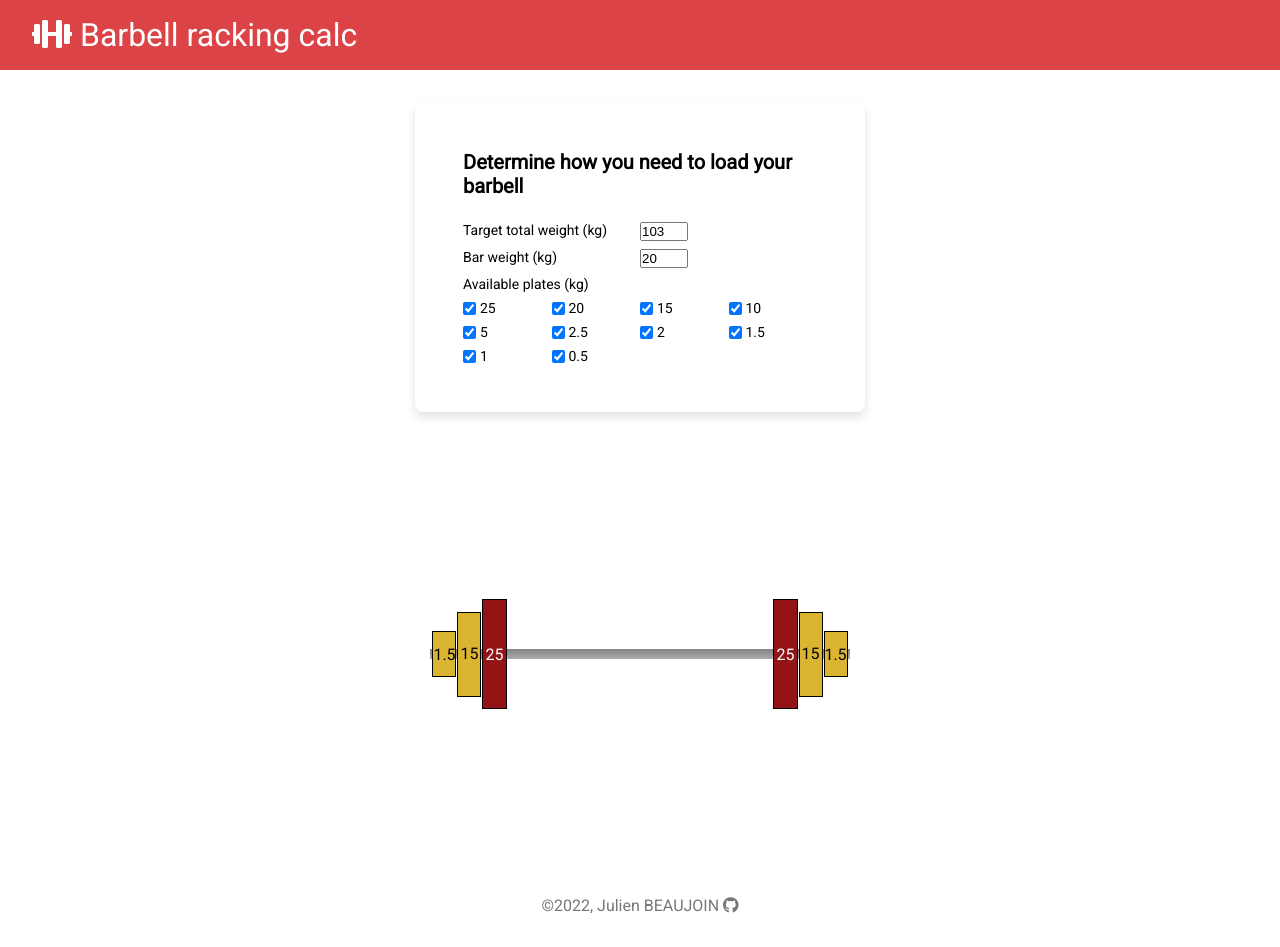
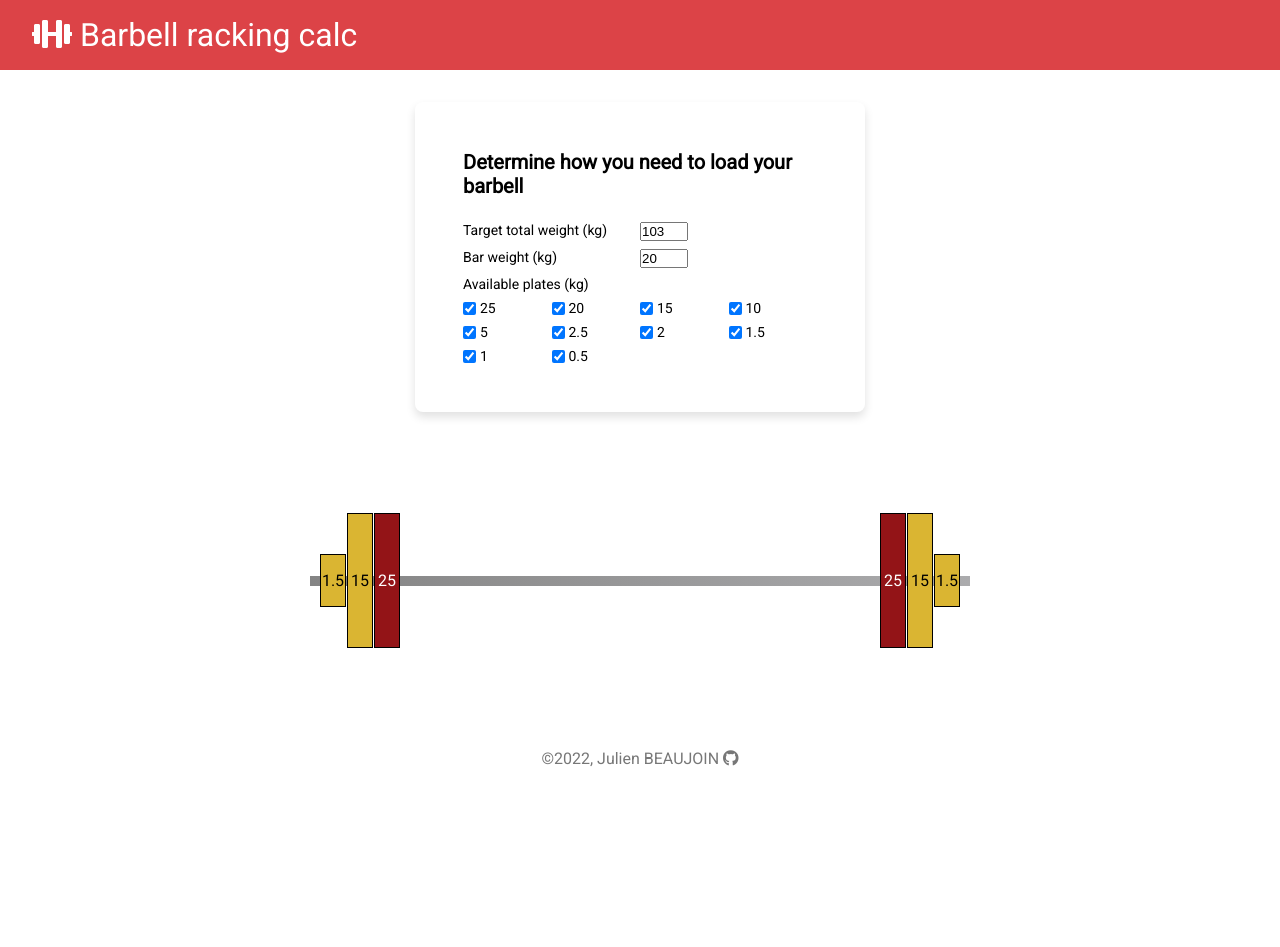
Before and after one commit to Julien-B-py/barbell-racking-calc, a React (Create React App) app: page / in a window 1280 px wide. After the commit the page ends 800 px from the top, so only its background shows below. Built offline with nearby package versions, Linux system fonts and the light colour scheme.

Commit message:
v0.5.1
Edit CSS for better mobile display.

```diff
--- a/public/index.css
+++ b/public/index.css
@@ -90,20 +90,20 @@ footer a:hover {
 }
 
 .bar {
-  height: 420px;
-  width: 10px;
+  height: 10px;
+  width: 660px;
   background: linear-gradient(270deg, rgba(171, 171, 173, 1) 0%, rgba(132, 132, 132, 1) 100%)
 }
 
 .right {
   position: absolute;
-  bottom: 2px;
+  right: 10px;
   z-index: 10;
 }
 
 .left {
   position: absolute;
-  top: 2px;
+  left: 10px;
   z-index: 10;
 }
 
@@ -113,7 +113,6 @@ footer a:hover {
 
 .plates {
   display: flex;
-  flex-direction: column;
   align-items: center;
   gap: 1px;
 }
@@ -127,28 +126,25 @@ footer a:hover {
 .result {
   display: flex;
   flex-direction: column;
-  align-items: center;
   text-align: center;
-  transition: transform 0.5s ease;
   flex: 1;
   justify-content: center;
   position: relative;
-}
-
-.result .plate div {
-  transition: transform 0.5s ease;
+  transform: translateX(-45%);
+  margin: 5rem 0;
+  transition: transform 1s ease;
 }
 
 .result .plate {
   padding: 0.1rem;
+  display: flex;
+  align-items: center;
+  width: 26px;
+  justify-content: center;
 }
 
-@media (min-width: 600px) {
+@media (min-width: 680px) {
   .result {
-    transform: rotate(90deg);
-  }
-
-  .result .plate div {
-    transform: rotate(-90deg);
+    transform: translate(0);
   }
 }
--- a/src/components/App.jsx
+++ b/src/components/App.jsx
@@ -115,7 +115,7 @@ function App() {
     <Plate
       key={uuidv4()}
       color={plate.color}
-      width={plate.width}
+      height={plate.height}
       text={plate.text}
       weight={plate.weight}
     />
@@ -128,7 +128,7 @@ function App() {
       <Plate
         key={uuidv4()}
         color={plate.color}
-        width={plate.width}
+        height={plate.height}
         text={plate.text}
         weight={plate.weight}
       />
--- a/src/components/Barbell.jsx
+++ b/src/components/Barbell.jsx
@@ -16,8 +16,8 @@ function Barbell(props) {
     tl.current = gsap
       .timeline()
       .from(q(".bar"), { autoAlpha: 0, scale: 0 })
-      .from(q(".right .plate"), { y: "50px", stagger: 0.1 })
-      .from(q(".left .plate"), { y: "-50px", stagger: -0.1 }, "<");
+      .from(q(".right .plate"), { xPercent: 200, stagger: 0.1 })
+      .from(q(".left .plate"), { xPercent: -200, stagger: -0.1 }, "<");
   }, [props.calculated]);
 
   return (
--- a/src/components/Plate.jsx
+++ b/src/components/Plate.jsx
@@ -1,15 +1,15 @@
 // Plates array containing predifined plate objects
 const plates = [
-  { weight: 25, color: "#931417", width: 110, text: "white" },
-  { weight: 20, color: "#0d2b68", width: 100, text: "white" },
-  { weight: 15, color: "#dab532", width: 85 },
-  { weight: 10, color: "#237546", width: 75, text: "white" },
-  { weight: 5, color: "white", width: 60 },
-  { weight: 2.5, color: "#931417", width: 50, text: "white" },
-  { weight: 2, color: "#0d2b68", width: 48, text: "white" },
-  { weight: 1.5, color: "#dab532", width: 46 },
-  { weight: 1, color: "#237546", width: 44, text: "white" },
-  { weight: 0.5, color: "white", width: 42 }
+  { weight: 25, color: "#931417", height: 135, text: "white" },
+  { weight: 20, color: "#0d2b68", height: 135, text: "white" },
+  { weight: 15, color: "#dab532", height: 135 },
+  { weight: 10, color: "#237546", height: 135, text: "white" },
+  { weight: 5, color: "white", height: 135 },
+  { weight: 2.5, color: "#931417", height: 63, text: "white" },
+  { weight: 2, color: "#0d2b68", height: 57, text: "white" },
+  { weight: 1.5, color: "#dab532", height: 53 },
+  { weight: 1, color: "#237546", height: 48, text: "white" },
+  { weight: 0.5, color: "white", height: 41 }
 ];
 
 // Return a plate component with specific style corresponding to his weight
@@ -19,7 +19,7 @@ function Plate(props) {
       className="plate"
       style={{
         backgroundColor: props.color,
-        width: props.width,
+        height: props.height,
         color: props.text
       }}
     >
```
